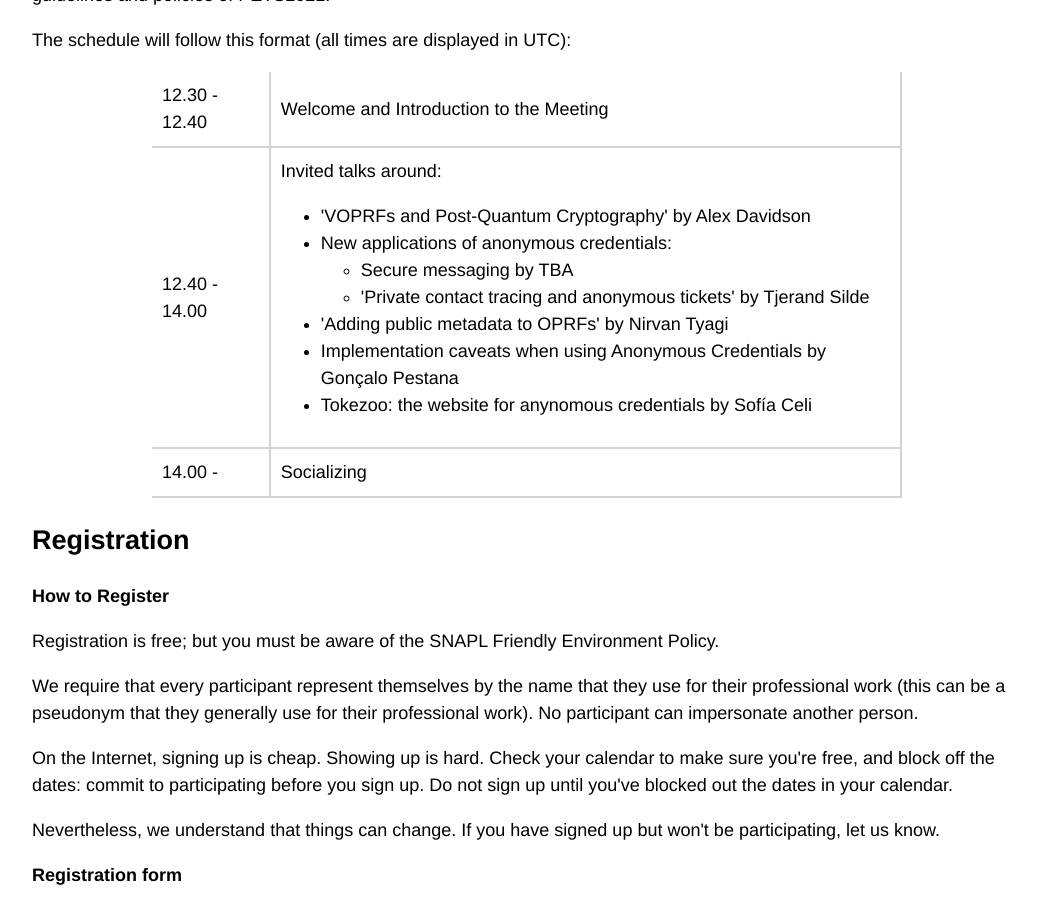
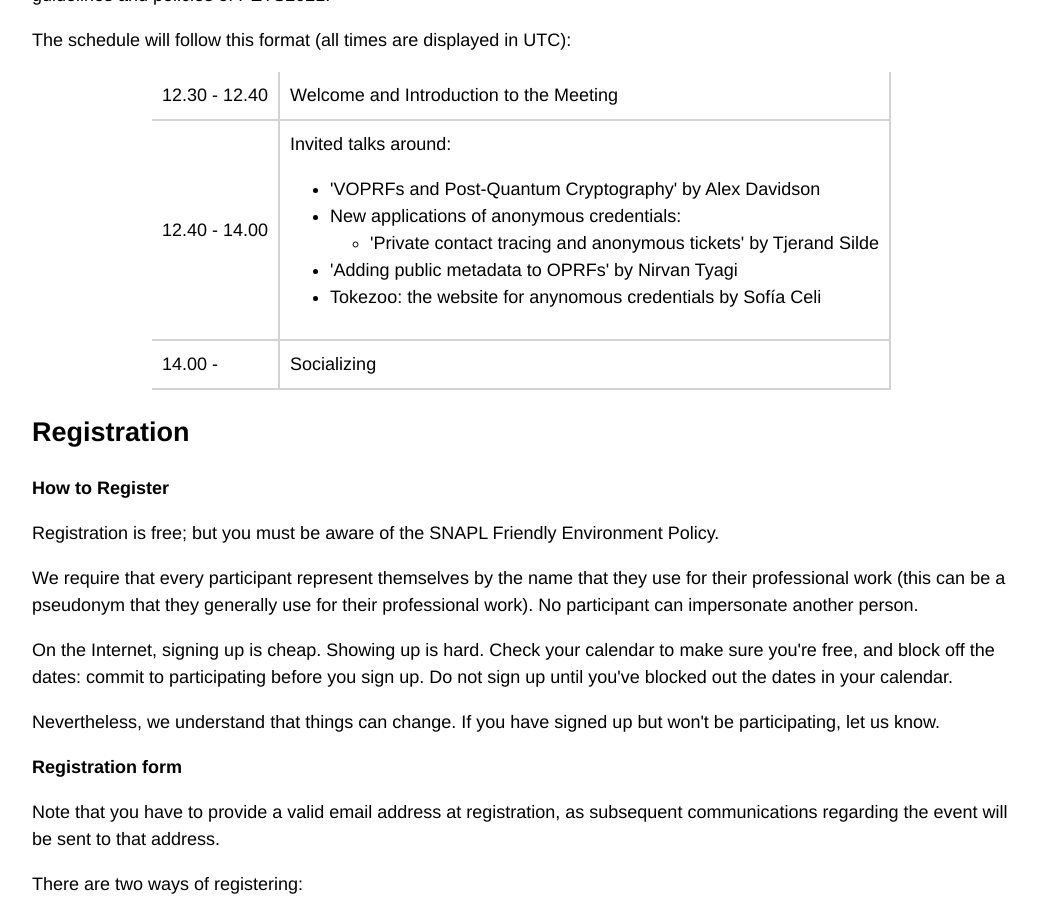
Before and after one commit to claucece/Anonymous-Credentials-Meeting, a Jekyll site: the page built from index.html, in a window 1280 px wide and 900 px high, scrolled down 1181 px. Shown: the whole window, without its empty margins (118-1156 px from the left). Built offline with Jekyll 4.4.1, drawn with Linux system fonts in a browser that asks for light colours.

Commit message:
Remove two

```diff
--- a/index.html
+++ b/index.html
@@ -48,11 +48,9 @@ layout: default
 						  <li>'VOPRFs and Post-Quantum Cryptography' by Alex Davidson</li>
 						  <li>New applications of anonymous credentials:
 							   <ul>
-								   <li>Secure messaging by TBA</li>
 									 <li>'Private contact tracing and anonymous tickets' by Tjerand Silde</li>
 								 </ul>
 						  <li>'Adding public metadata to OPRFs' by Nirvan Tyagi</li>
-						  <li>Implementation caveats when using Anonymous Credentials by Gonçalo Pestana</li>
 						  <li>Tokezoo: the website for anynomous credentials by Sofía Celi</li>
 						</ul>
 					</td>
```
